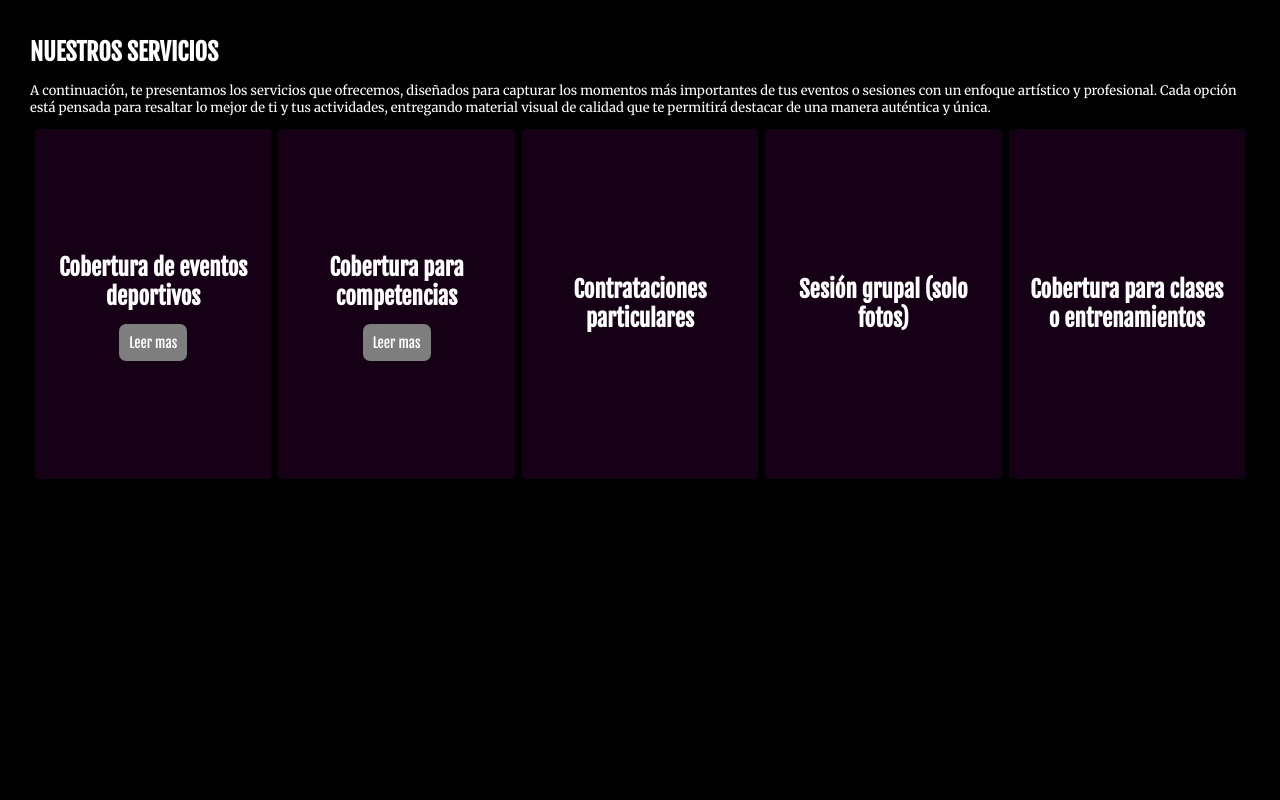
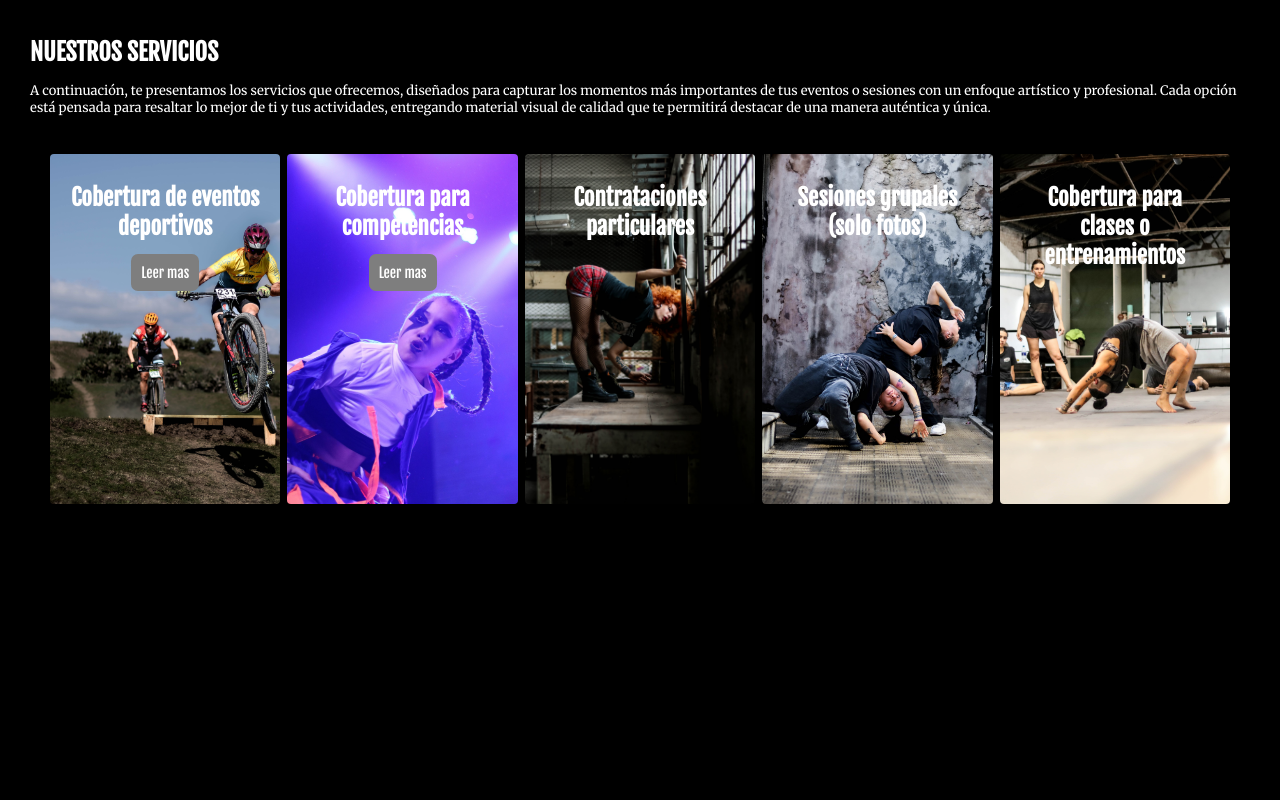
Before and after one commit to nicojofre5/joacoph, a plain HTML site: page index.html in a window 1280 px wide. Shown: the part 1300-2100 px from the top of the page. Drawn offline with Linux system fonts and the light colour scheme.

Commit message:
cambiando las imagenes

```diff
--- a/assets/style/main.css
+++ b/assets/style/main.css
@@ -48,6 +48,7 @@ header {
   grid-area: header;
   padding: 5px;
   text-align: center;
+  z-index: 1;
 }
 .cont-bar {
     display: none;
@@ -146,7 +147,7 @@ main {
 .cont-sobremi img {
   width: 250px;
   padding: 10px;
-  border-radius: 100%;
+  border-radius: 40px;
 }
 .title_sobremi {
   font-size: 2.3rem;
@@ -168,7 +169,7 @@ padding: 30px;
   display: flex;
   justify-content: space-around;
   gap: 7px;
-  margin: 5px;
+  margin:30px 20px;
   align-items: center;
 }
 .btn-leermas{
@@ -200,7 +201,22 @@ padding: 30px;
   text-align: center;
   display: flex;
   flex-direction:column;
- justify-content: center;
+
+}
+.card-servicio2{
+  background-image: url(../img/competencias.jpg);
+  background-position: center;
+  background-size: cover;
+}
+.card-servicio4{
+  background-image: url(../img/sesionesgrupales.jpg);
+  background-size: cover;
+  background-position: center;
+}
+.card-servicio5{
+  background-image: url(../img/clases.jpg);
+  background-size: cover;
+  background-position: center;
 }
 
 .card-servicio h3{
@@ -244,6 +260,24 @@ textarea{
   font-size: 1.4rem;
   font-family: var(--font-one);
   cursor: pointer;
+
+}
+.card-servicio1{
+  background-image: url(../img/foto0.2.jpg);
+  background-position: 20% 50%;
+  background-size: cover;
+  background-repeat: no-repeat;
+}
+.card-servicio3{
+  background-image: url(../img/foto1.jpg);
+  background-position: center;
+  background-size: cover;
+
+}
+.card-servicio:hover{
+  cursor: pointer;
+  transform: translate(0, 12px);
+  transition: 1.4s;
 
 }
 .logo-contacto img{
--- a/index.html
+++ b/index.html
@@ -54,7 +54,7 @@
     <section class="sobremi" id="sobreMi">
       <picture class="cont-sobremi">
         <img
-          src="https://encrypted-tbn0.gstatic.com/images?q=tbn:ANd9GcTw_HeSzHfBorKS4muw4IIeVvvRgnhyO8Gn8w&s"
+          src="assets/img/perfil.jpg"
           alt="Imagen personal de seccoin sobre mi Joaco PH"
         />
       </picture>
@@ -108,7 +108,7 @@
         calidad que te permitirá destacar de una manera auténtica y única.
       </p>
       <div class="cont-servicio">
-        <div class="card-servicio">
+        <div class="card-servicio card-servicio1">
 
           <div>
             <h3>Cobertura de eventos deportivos</h3>
@@ -131,7 +131,8 @@
           </p>
           </div>
         </div>
-        <div class="card-servicio">
+
+        <div class="card-servicio card-servicio2">
 
           <div>
             <h3>Cobertura para competencias</h3>
@@ -159,14 +160,14 @@
             completa y de calidad.
           </p> -->
         </div>
-        <div class="card-servicio">
+        <div class="card-servicio card-servicio3">
           <h3>Contrataciones particulares</h3>
 
           <!-- <p>
             Este servicio está pensado para quienes buscan una sesión
             personalizada, ya sea en exteriores o interiores:
           </p>
-          <h4>En exteriores:</h4>
+
           <p>
             Incluye 3 horas de sesión, 100 fotos editadas y un video resumen de
             la jornada.
@@ -181,8 +182,8 @@
             en locaciones a medida de tus necesidades.
           </p> -->
         </div>
-        <div class="card-servicio">
-          <h3>Sesión grupal (solo fotos)</h3>
+        <div class="card-servicio card-servicio4">
+          <h3>Sesiones grupales (solo fotos)</h3>
 
           <!-- <p>
             Ofrecemos la oportunidad de realizar sesiones grupales donde cada
@@ -196,7 +197,7 @@
             de alta calidad sin sacrificar el toque artístico.
           </p> -->
         </div>
-        <div class="card-servicio">
+        <div class="card-servicio card-servicio5">
           <h3>Cobertura para clases o entrenamientos</h3>
 
           <!-- <p>
```
Also changed, not shown: assets/img/clases.jpg (added), assets/img/competencias.jpg (added), assets/img/foto0.1.jpg (added), assets/img/foto0.2.jpg (added), assets/img/foto1.jpg (added), assets/img/foto2.jpg (added), assets/img/perfil.jpg (added), assets/img/sesioesgrupales2.jpg (added), assets/img/sesionesgrupales.jpg (added).
